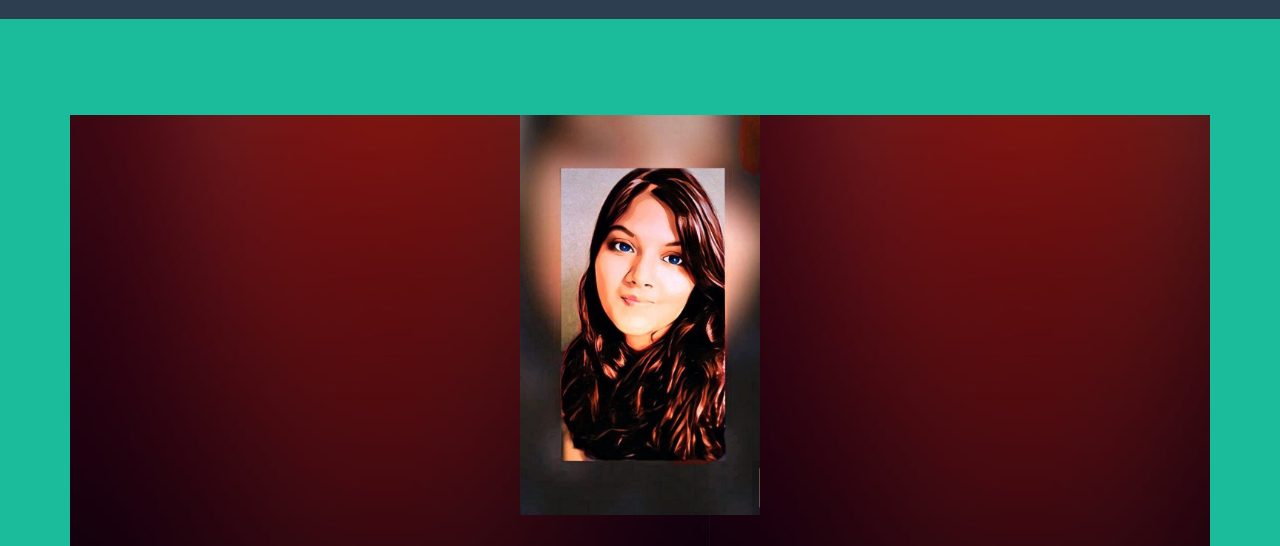
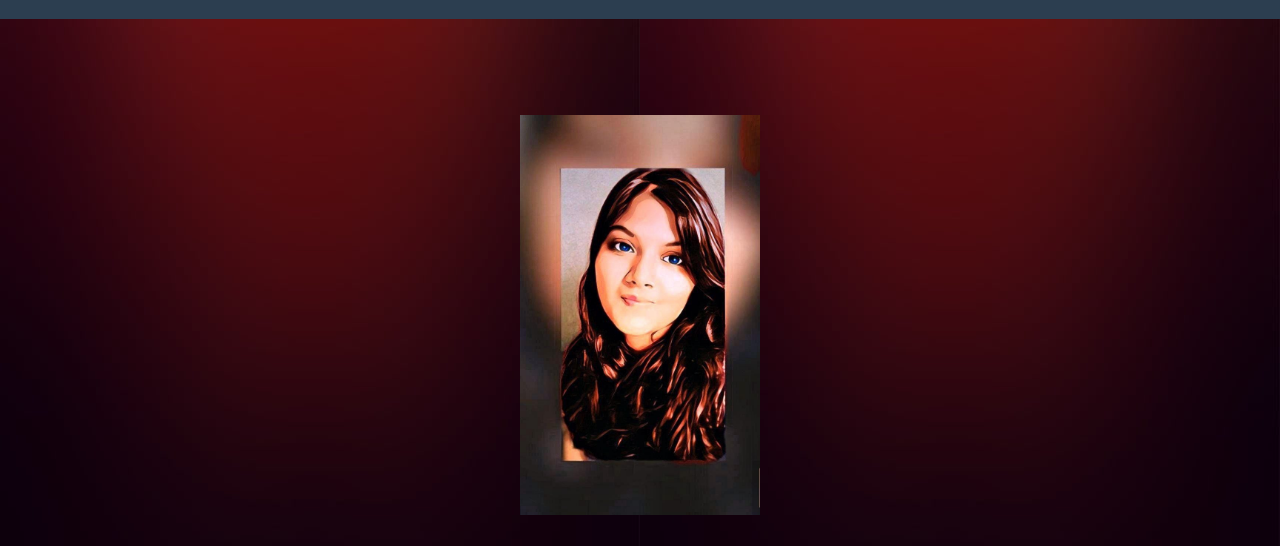
Before and after one commit to india2806/india2806.github.io, a plain HTML site: page index.html in a window 1280 px wide. Shown: the part 85-631 px from the top of the page. Drawn offline with nearby package versions, Linux system fonts and the light colour scheme.

Commit message:
5 commit

```diff
--- a/index.html
+++ b/index.html
@@ -35,8 +35,8 @@
             </div>
         </nav>
         <!-- Masthead-->
-        <header class="masthead bg-primary text-white text-center">
-            <div class="container d-flex align-items-center flex-column" style="background-image:url('assets/img/bg.jpg');">
+        <header class="masthead bg-primary text-white text-center" style="background-image:url('assets/img/bg.jpg');">
+            <div class="container d-flex align-items-center flex-column" >
                 <!-- Masthead Avatar Image-->
                 <img class="masthead-avatar mb-5" src="assets/img/india.jpeg" alt="..." />
                 <!-- Masthead Heading-->
```
